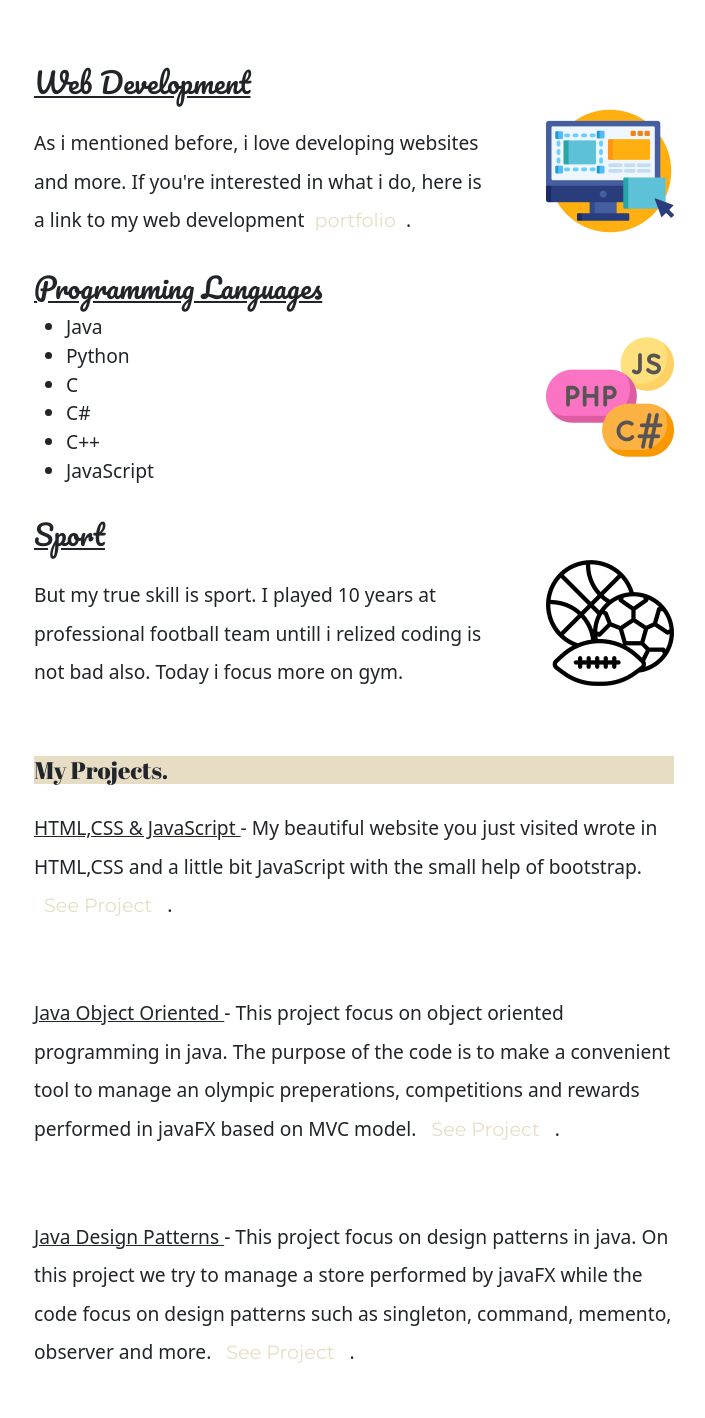
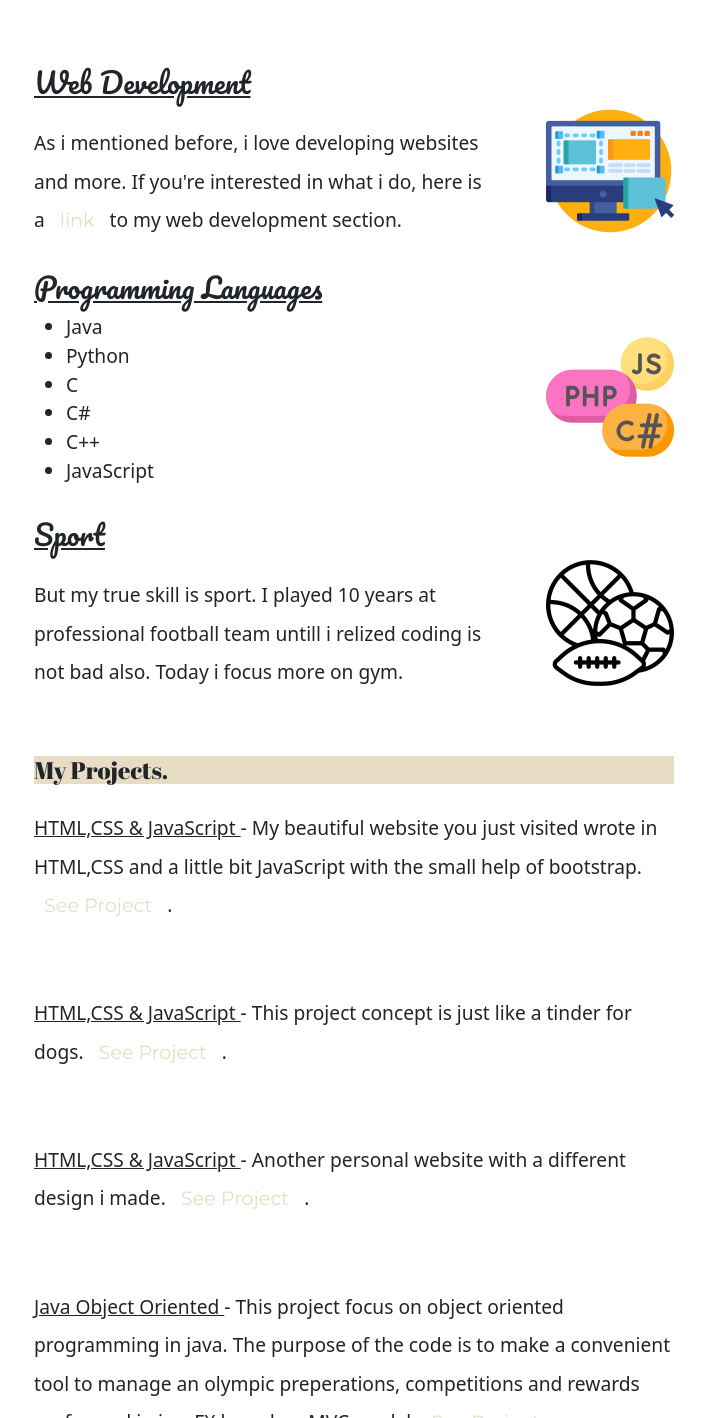
Before and after one commit to eladsabag/PersonalWebsite, a plain HTML site: page index.html in a window 1280 px wide. Shown: the part 814-2232 px from the top of the page, without its empty margins (286-991 px from the left). Drawn offline with nearby package versions, Linux system fonts and the light colour scheme.

Commit message:
Update index.html

```diff
--- a/index.html
+++ b/index.html
@@ -77,7 +77,7 @@
         <div class="Web Development">
           <h3><span>Web Development</span></h3>
           <img class="ux" src="images/ux.png" alt="ux-png">
-          <p>As i mentioned before, i love developing websites and more. If you're interested in what i do, here is a link to my web development<a class="portfolio" href="#">portfolio</a>.</p>
+          <p>As i mentioned before, i love developing websites and more. If you're interested in what i do, here is a <a href="projects.html#web-development">link</a> to my web development section.</p>
         </div>
         <div class="skill-row">
           <h3><span>Programming Languages</span></h3>
@@ -100,6 +100,8 @@
       <div id="projects">
         <h4>My Projects.</h4>
         <p><span>HTML,CSS & JavaScript </span>- My beautiful website you just visited wrote in HTML,CSS and a little bit JavaScript with the small help of bootstrap. <a href="https://github.com/eladsabag/PersonalWebsite">See Project</a> .</p><br>
+        <p><span>HTML,CSS & JavaScript </span>- This project concept is just like a tinder for dogs. <a href="#">See Project</a> .</p><br>
+        <p><span>HTML,CSS & JavaScript </span>- Another personal website with a different design i made. <a href="https://github.com/eladsabag/WellDesignedWebsite">See Project</a> .</p><br>
         <p><span>Java Object Oriented </span>- This project focus on object oriented programming in java. The purpose of the code is to make a convenient tool to manage an olympic preperations, competitions and rewards performed in javaFX based on MVC model. <a href="https://github.com/eladsabag/ObjectOrientedJava">See Project</a> .</p><br>
         <p><span>Java Design Patterns </span>- This project focus on design patterns in java. On this project we try to manage a store performed by javaFX while the code focus on design patterns such as singleton, command, memento, observer and more. <a href="https://github.com/eladsabag/DesignPatternsJava">See Project</a> .</p><br>
         <p><span>Python programming </span>- An RPG Battle Script project coded by python programming language. <a href="#">See Project</a> .</p><br>
```
